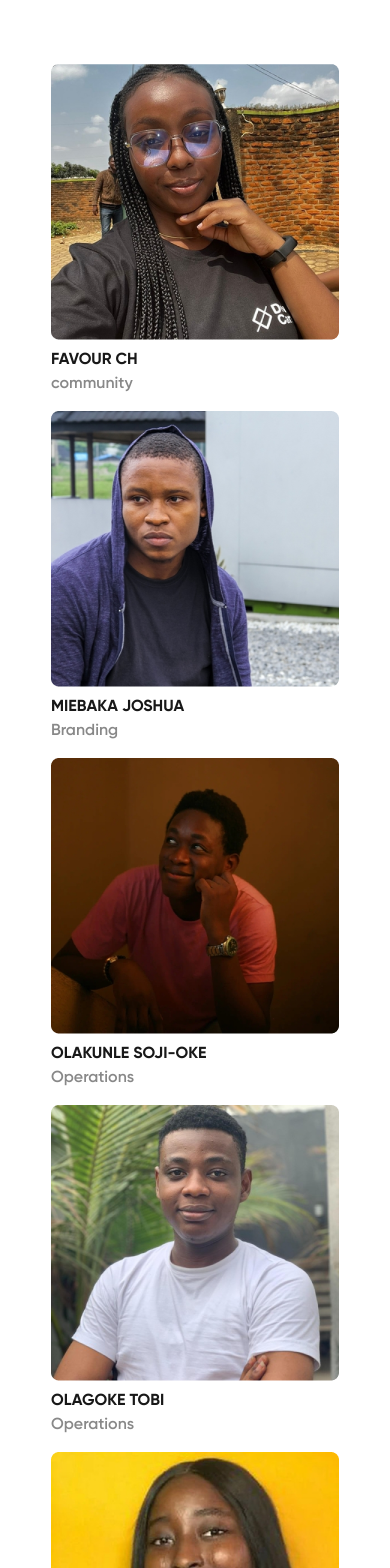
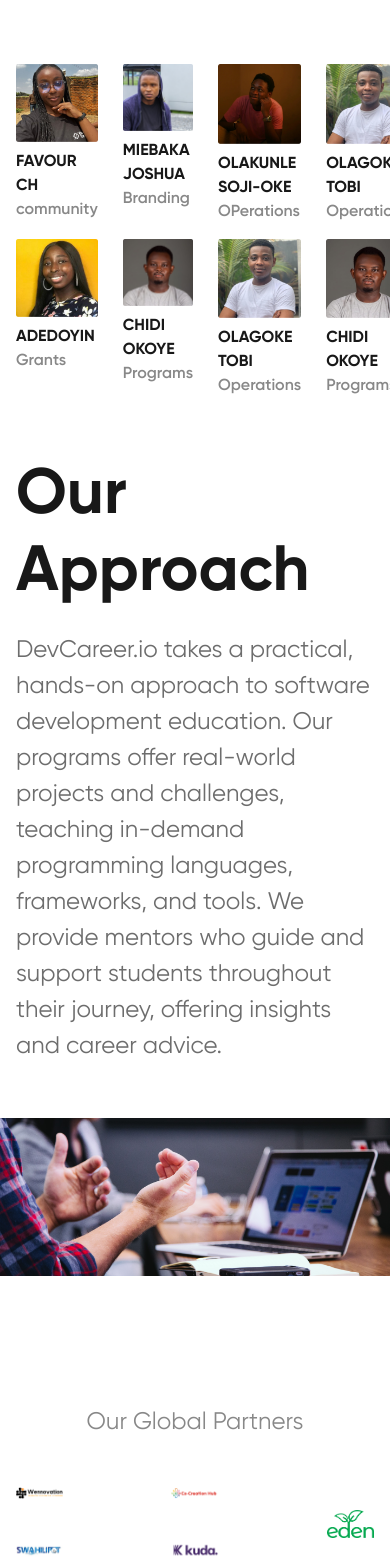
Before and after one commit to devcareer/Website-v3, a React (Vite) app: page /about in a window 390 px wide. Shown: the part 432-2000 px from the top of the page. Built offline with nearby package versions, Linux system fonts and the light colour scheme.

Commit message:
Revert "feat: add about us responsiveness"

```diff
--- a/src/Pages/AboutUs/AboutUs.jsx
+++ b/src/Pages/AboutUs/AboutUs.jsx
@@ -1,205 +1,95 @@
 import React from 'react';
 import { Container, Typography, Box, Button } from '@mui/material';
-import Card from './Card';
-import {
-  favour,
-  joshua,
-  soji,
-  tobi,
-  doyin,
-  chidi,
-  learning,
-  Wennovation,
-  Swahilipot,
-  Creationhub,
-  Kuda,
-  Eden,
-  background,
-} from '../../assets/Images';
+import Card  from './Card';
+import { favour, joshua, soji, tobi, doyin, chidi, learning, Wennovation, Swahilipot, Creationhub, Kuda, Eden, background} from '../../assets/Images';
 
 const AboutUs = () => {
     return (
         <Container maxWidth="false" disableGutters>
             <Container>
-        <Box
-          display="flex"
-          flexDirection="column"
-          alignItems="center"
-          mb="73px"
-        >
-          <Typography
-            component="h1"
-            variant="body1"
-            mb={1}
-            sx={{ color: (theme) => theme.palette.text.grey[600] }}
-          >
+            <Box display="flex" flexDirection="column" alignItems="center" mb="73px">
+                <Typography component="h1" variant="body1" mb={1} sx={{ color: (theme)=>theme.palette.text.grey[600]}}>
                     Meet The Team
                 </Typography>
-          <Typography
-            component="h2"
-            display="flex"
-            flexDirection="column"
-            alignItems="center"
-          >
-            <Typography
-              component="span"
-              variant="h3"
-              sx={{ fontWeight: 700 }}
-              color="#181818"
-            >
+                <Typography component="h2" display="flex" flexDirection="column" alignItems="center">
+                    <Typography component="span" variant="h3"  sx={{fontWeight:700}} color="#181818">
                         Empowering African Tech Talents:
                     </Typography>
-            <Typography
-              component="span"
-              variant="h3"
-              sx={{ fontWeight: 700 }}
-              color="#181818"
-            >
+                    <Typography component="span" variant="h3"  sx={{ fontWeight:700}} color="#181818">
                         Our Passionate Professionals
                     </Typography>
                 </Typography>
             </Box>
-        <Box
-          display="grid"
-          gridTemplateColumns={{
-            xs: 'repeat(1, 1fr)',
-            sm: 'repeat(2, 1fr)',
-            lg: 'repeat(4, 1fr)',
-          }}
-          columnGap="25px"
-          rowGap="16px"
-          justifyItems="center"
-        >
-          <Card image={favour} name="Favour Ch" position="community" />
-          <Card image={joshua} name="Miebaka Joshua" position="Branding" />
-          <Card image={soji} name="Olakunle Soji-Oke" position="Operations" />
-          <Card image={tobi} name="Olagoke Tobi" position="Operations" />
-          <Card image={doyin} name="Adedoyin" position="Grants" />
-          <Card image={chidi} name="Chidi Okoye" position="Programs" />
-          <Card image={tobi} name="Olagoke Tobi" position="Operations" />
-          <Card image={chidi} name="Chidi Okoye" position="Programs" />
+            <Box display="grid" gridTemplateColumns="repeat(4, 1fr)" columnGap="25px" rowGap="16px" >
+                <Card image={ favour } name="Favour Ch" position="community"/>
+                <Card image={ joshua } name="Miebaka Joshua" position="Branding"/>
+                <Card image={ soji } name="Olakunle Soji-Oke" position="OPerations"/>
+                <Card image={ tobi } name="Olagoke Tobi" position="Operations"/>
+                <Card image={ doyin } name="Adedoyin" position="Grants"/>
+                <Card image={ chidi } name="Chidi Okoye" position="Programs"/>
+                <Card image={ tobi } name="Olagoke Tobi" position="Operations"/>
+                <Card image={ chidi } name="Chidi Okoye" position="Programs"/>
             </Box>
             </Container>
-      <Container maxWidth="false" sx={{ mt: '56px' }} disableGutters>
+            <Container maxWidth="false" sx={{mt:"56px"}} disableGutters>
                 <Container>
                     <Box>
-            <Typography
-              component="h3"
-              variant="h2"
-              fontWeight={700}
-              fontSize={{ xs: '56px', sm: '60px', lg: '64px' }}
-              color="#181818"
-            >
+                        <Typography component="h3" variant="h2" fontWeight={700} fontSize ="64px" color="#181818">
                             Our Approach
                         </Typography>
-            <Typography
-              component="h4"
-              fontWeight={400}
-              fontSize={{ xs: '20px', lg: '24px' }}
-              mt="24px"
-              sx={{ color: (theme) => theme.palette.text.grey[700] }}
-            >
-              DevCareer.io takes a practical, hands-on approach to software
-              development education. Our programs offer real-world projects and
-              challenges, teaching in-demand programming languages, frameworks,
-              and tools. We provide mentors who guide and support students
-              throughout their journey, offering insights and career advice.
+                        <Typography component="h4" fontWeight={400} fontSize="24px" mt="24px" sx={{ color: (theme)=>theme.palette.text.grey[700]}}>
+                            DevCareer.io takes a practical, hands-on approach to software development education. Our programs offer real-world projects and challenges, teaching in-demand programming languages, frameworks, and tools. We provide mentors who guide and support students throughout their journey, offering insights and career advice.
                         </Typography>
                     </Box>
                 </Container>
-        <Box
-          component="img"
-          src={learning}
-          alt="learning"
-          width="100%"
-          mt="55px"
-        />
+                <Box component="img" src={ learning } alt='learning' width="100%" mt="55px" />
             </Container>
-      <Container sx={{ mt: { xs: '60px', lg: '120px' } }}>
-        <Box display="flex" flexDirection="column" alignItems="center">
-          <Typography
-            fontSize="24px"
-            sx={{ color: (theme) => theme.palette.text.grey[600] }}
-            mb="48px"
-          >
+            <Container sx={{ mt:"120px" }} >
+                <Box display="flex" flexDirection="column" alignItems="center" >
+                    <Typography fontSize ="24px" sx={{ color: (theme)=>theme.palette.text.grey[600]}} mb="48px">
                         Our Global Partners
                     </Typography>
-          <Box
-            display="grid"
-            gridTemplateColumns={{ xs: 'repeat(2, 1fr)', lg: 'repeat(3, 1fr)' }}
-            alignItems="center"
-            columnGap={{ xs: '76px', lg: '108px' }}
-            rowGap="35px"
-          >
-            <Box src={Wennovation} component="img" alt="learning" />
-            <Box src={Creationhub} component="img" alt="learning" />
-            <Box
-              order={{ xs: 1, lg: 0 }}
-              component="img"
-              src={Eden}
-              alt="learning"
-              alignSelf={{ lg: 'center' }}
-              gridRow={{ lg: 'span 2' }}
-              maxWidth={{ xs: '100%', lg: '200px' }}
-            />
-            <Box src={Swahilipot} component="img" alt="learning" />
-            <Box src={Kuda} component="img" alt="learning" />
+                    <Box display="grid" gridTemplateColumns="repeat(3, 1fr)" alignItems="center" columnGap="108px" rowGap="41px">
+                        <img src={ Wennovation} alt='learning' />
+                        <img src={ Creationhub } alt='learning' />
+                        <Box component="img" src={ Eden } alt="learning" gridRow="span 2" />
+                        <img src={ Swahilipot} alt='learning' />
+                        <img src={ Kuda } alt='learning' />
                     </Box>
                 </Box>
             </Container>
-      <Container
-        sx={{
-          backgroundImage: `url(${background})`,
-          backgroundSize: 'cover',
-          backgroundRepeat: 'no-repeat',
-          pb: '73px',
-          mt: { xs: '60px', lg: '132px' },
-        }}
-        maxWidth="false"
-      >
-        <Container
-          sx={{
-            pt: '72px',
-            display: 'flex',
-            flexDirection: 'column',
-            alignItems: 'center',
-          }}
-        >
-          <Typography
-            fontWeight={700}
-            fontSize={{ xs: '52px', lg: '64px' }}
-            color="#FEFEFE"
-            lineHeight={1.2}
-            textAlign="center"
-          >
+            <Container sx={{ backgroundImage: `url(${background})`, backgroundSize: "cover", backgroundRepeat: "no-repeat", pb: "73px", mt: "132px" }} maxWidth="false">
+                <Container sx={{ pt: "72px", display: "flex", flexDirection: "column", alignItems: "center" }}>
+                   <Typography fontWeight={700} fontSize="64px" color="#FEFEFE" lineHeight={1.2} textAlign="center">
                         Join Hands with us as we make a change in the Tech World
                    </Typography>
-          <Button
-            sx={{
-              bgcolor: '#FEFEFE',
-              width: '100%',
-              maxWidth: '440px',
-              py: '24px',
-              color: '#037B62',
-              mt: '83px',
-              borderRadius: '8px',
-              fontSize: '16px',
-              '&:hover': {
-                bgcolor: '#FEFEFE',
-                color: '#037B62',
-              },
-            }}
-          >
-            Become A Partner
-          </Button>
+                    <Button sx={{
+                        bgcolor: "#FEFEFE",
+                        width: "100%",
+                        maxWidth: "440px",
+                        py: "24px",
+                        color: "#037B62",
+                        mt: "83px",
+                        borderRadius: "8px",
+                        fontSize: "16px",
+                        "&:hover": {
+                            bgcolor: "#FEFEFE",
+                            color: "#037B62",
+                        }
+                    }}>Become A Partner</Button>
                 </Container>
             </Container>
+
         </Container>
-  );
-};
+
+    )
+}
 
 // const StyledTypography = styled(Typography)`
 //     font-weight: 700;
 // `;
 
+
+
+
 export default AboutUs;
```
Lines whose indentation alone changed are shown as unchanged.
